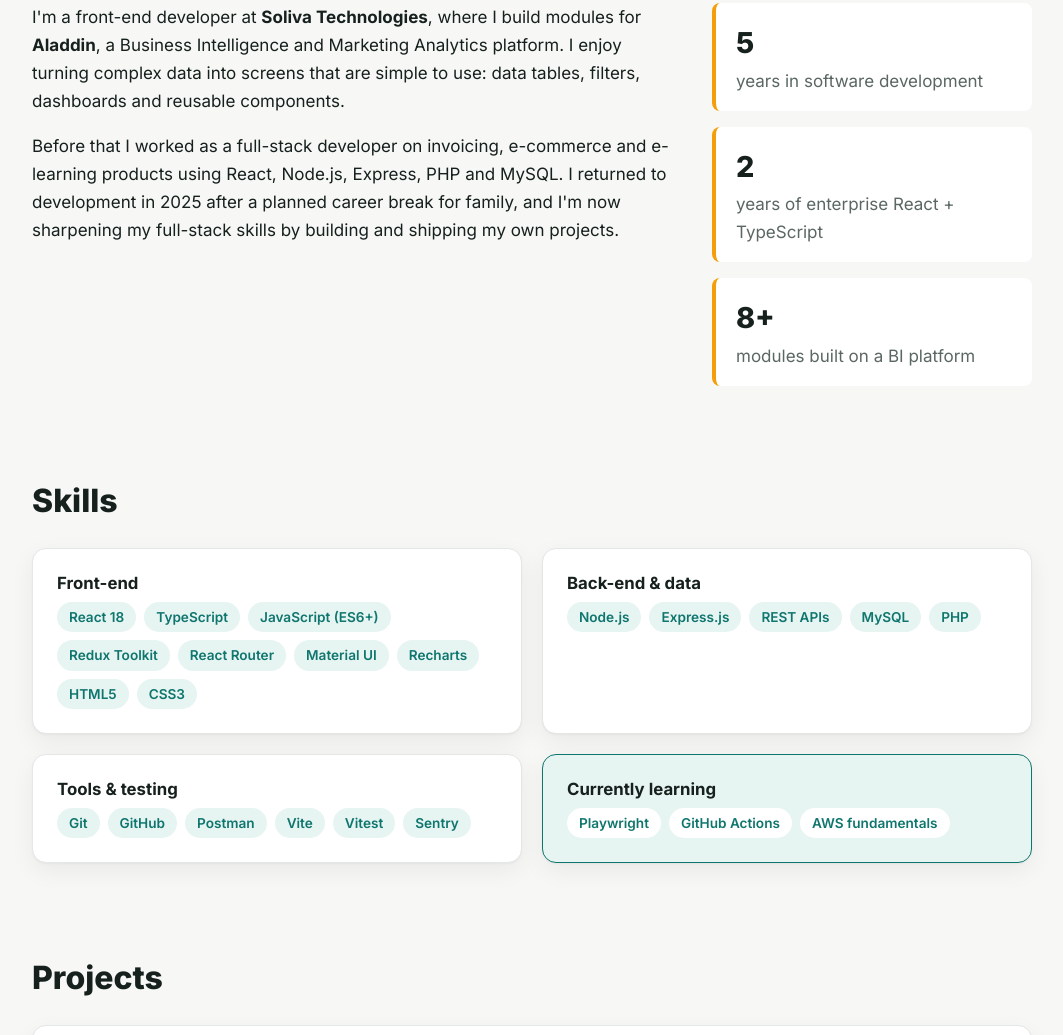
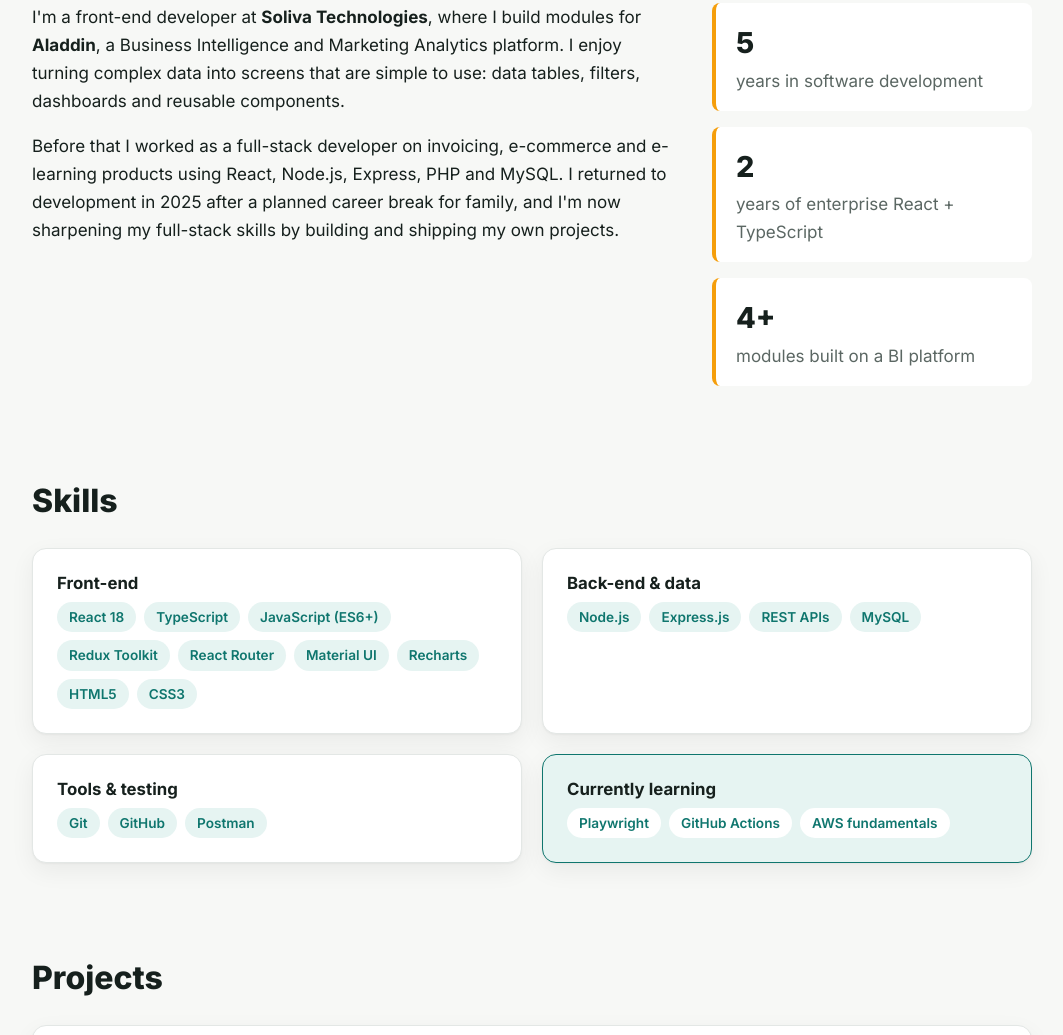
Before and after one commit to amritaB23/portfolio, a plain HTML site: page index.html in a window 1280 px wide. Shown: the part 851-1886 px from the top of the page, without its empty margins (108-1171 px from the left). Drawn offline with Linux system fonts and the light colour scheme.

Commit message:
Update module count and trim skills lists
Co-Authored-By: Claude Opus 5.5 <noreply@anthropic.com>

```diff
--- a/index.html
+++ b/index.html
@@ -68,7 +68,7 @@
         <ul class="facts">
           <li><span class="fact-number">5</span> years in software development</li>
           <li><span class="fact-number">2</span> years of enterprise React + TypeScript</li>
-          <li><span class="fact-number">8+</span> modules built on a BI platform</li>
+          <li><span class="fact-number">4+</span> modules built on a BI platform</li>
         </ul>
       </div>
     </section>
@@ -87,13 +87,13 @@
         <div class="card">
           <h3>Back-end &amp; data</h3>
           <ul class="tags">
-            <li>Node.js</li><li>Express.js</li><li>REST APIs</li><li>MySQL</li><li>PHP</li>
+            <li>Node.js</li><li>Express.js</li><li>REST APIs</li><li>MySQL</li>
           </ul>
         </div>
         <div class="card">
           <h3>Tools &amp; testing</h3>
           <ul class="tags">
-            <li>Git</li><li>GitHub</li><li>Postman</li><li>Vite</li><li>Vitest</li><li>Sentry</li>
+            <li>Git</li><li>GitHub</li><li>Postman</li>
           </ul>
         </div>
         <div class="card card-accent">
```
